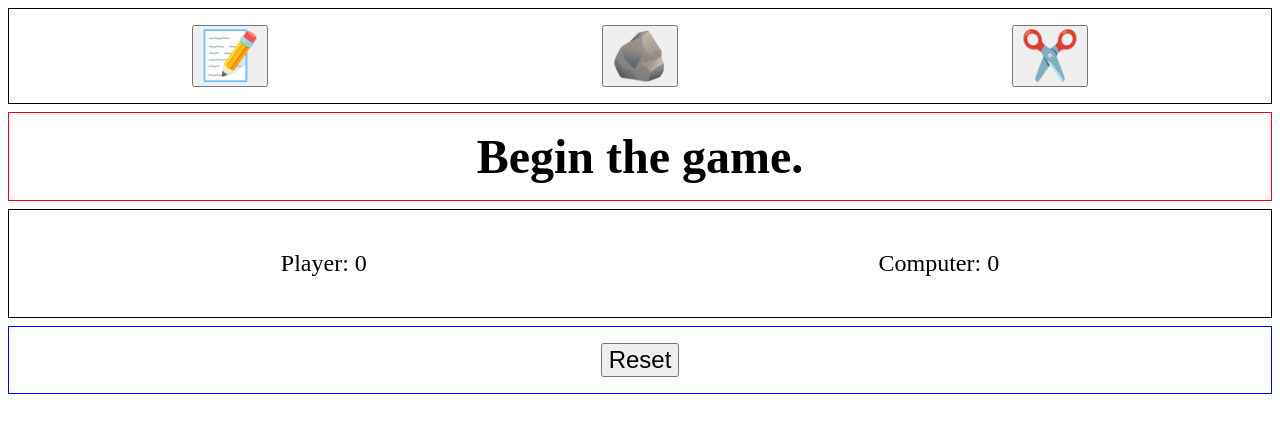
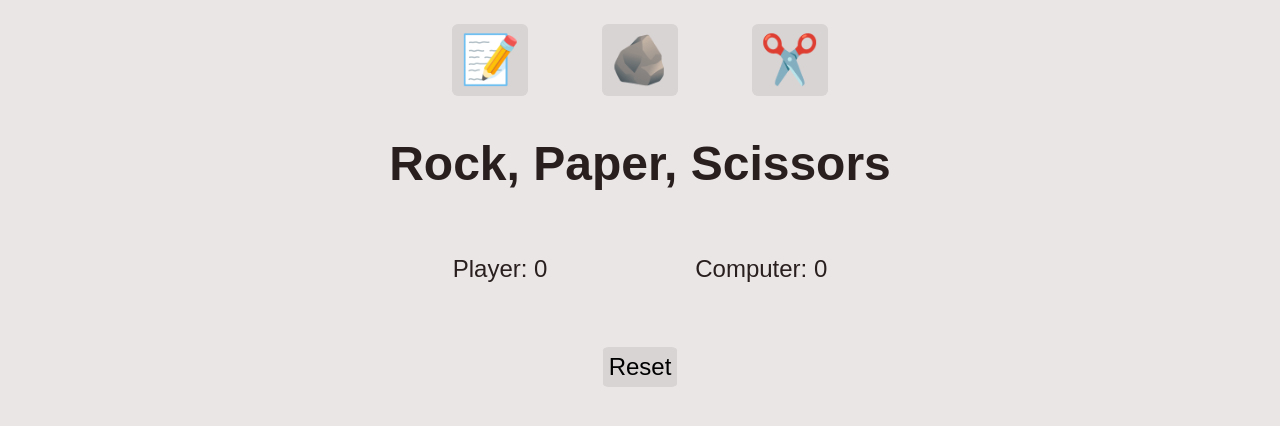
Before and after one commit to jacobalcu/rpsGame, a plain HTML site: page index.html in a window 1280 px wide. Drawn offline with Linux system fonts and the light colour scheme.

Commit message:
Don't remember what I have changed

```diff
--- a/index.html
+++ b/index.html
@@ -4,7 +4,7 @@
     <meta charset="UTF-8" />
     <meta name="viewport" content="width=device-width, initial-scale=1.0" />
     <link rel="stylesheet" href="styles/style.css" />
-    <title>Document</title>
+    <title>Rock Paper Scissors</title>
   </head>
   <body>
     <div class="content">
@@ -13,7 +13,7 @@
         <div><button id="rock">🪨</button></div>
         <div><button id="scissors">✂️</button></div>
       </div>
-      <div id="resultText">Begin the game.</div>
+      <div id="resultText">Rock, Paper, Scissors</div>
       <div class="scores">
         <p id="playerScore">Player: 0</p>
         <p id="compScore">Computer: 0</p>
--- a/styles/style.css
+++ b/styles/style.css
@@ -1,9 +1,19 @@
+body {
+  font-family: Arial, Helvetica, sans-serif;
+  background-color: #ebe6e6;
+  color: #291f1f;
+}
+
 .container,
 .scores {
   display: flex;
-  border: 1px solid black;
-  justify-content: space-around;
+  /* border: 1px solid black; */
   padding: 16px;
+}
+
+.container {
+  justify-content: center;
+  gap: 6%;
 }
 
 .content {
@@ -15,27 +25,43 @@
 .scores {
   font-size: 24px;
   font-weight: 500;
+  justify-content: center;
+  gap: 12%;
 }
 
 #resultText {
-  border: 1px solid red;
+  /* border: 1px solid red; */
   text-align: center;
   font-size: 48px;
   font-weight: bold;
   padding: 16px;
 }
 
-button {
+.container button {
   font-size: 48px;
+  border: none;
+  padding: 8px;
+  border-radius: 8%;
+  background-color: #d9d4d4;
+  cursor: pointer;
+}
+
+.container button:hover {
+  background-color: #c8c6c6;
 }
 
 #reset {
   display: flex;
   justify-content: center;
-  border: 1px solid blue;
+  /* border: 1px solid blue; */
   padding: 16px;
 }
 
 #reset > button {
   font-size: 24px;
+  border: none;
+  padding: 6px;
+  border-radius: 8%;
+  background-color: #d9d4d4;
+  cursor: pointer;
 }
```
